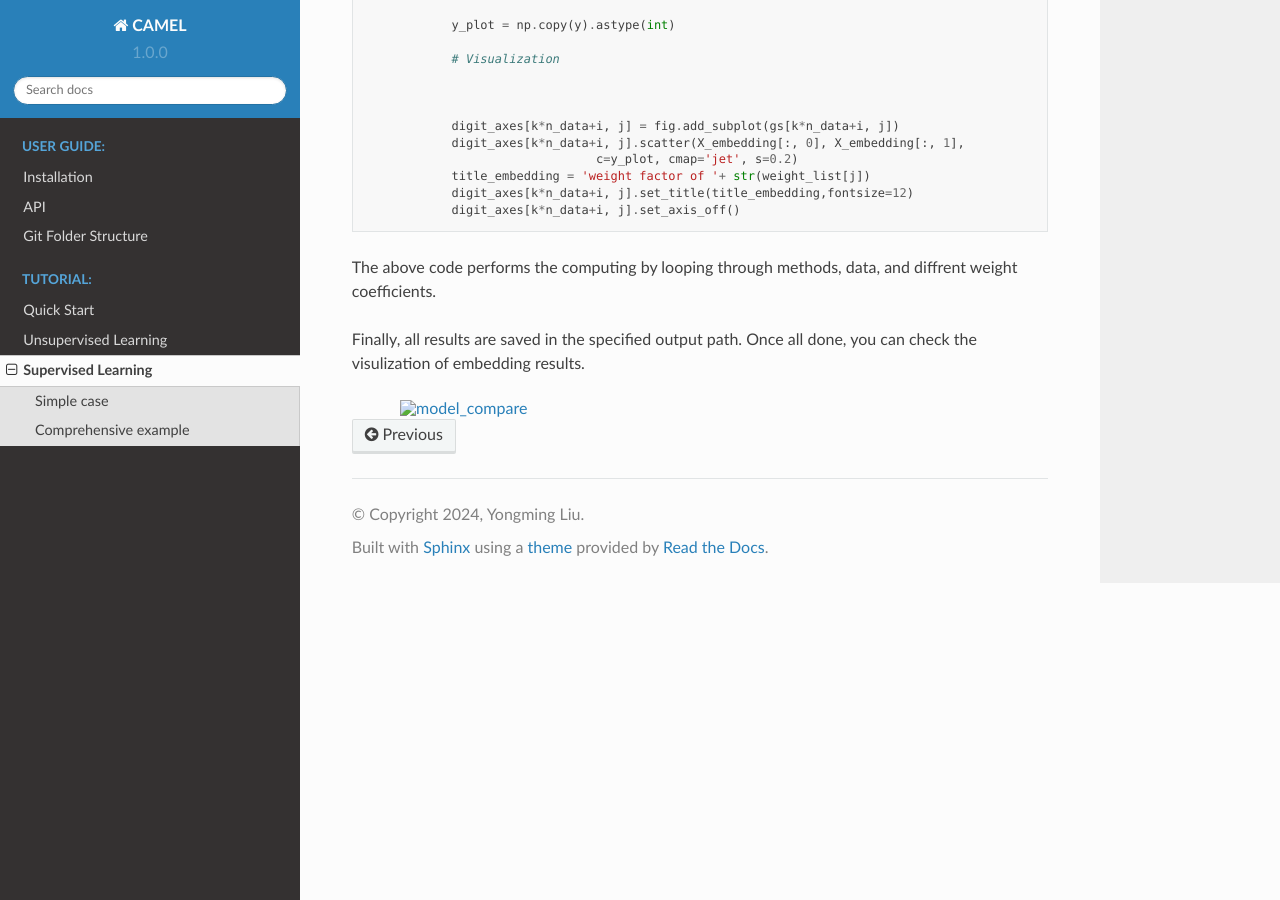
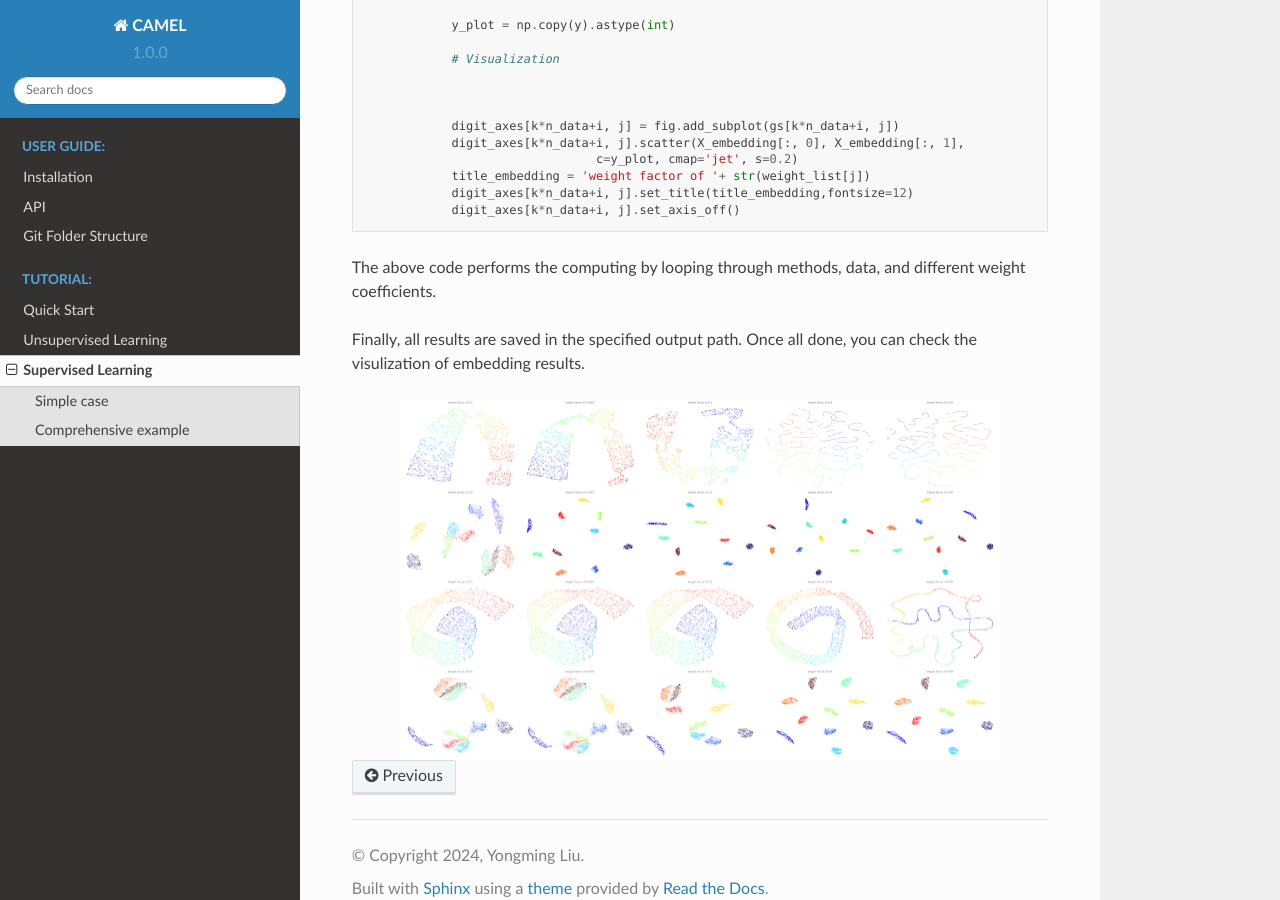
Before and after one commit to ymlasu/CAMEL, a Sphinx documentation site: the page built from docs/source/supervised_learning.rst, in a window 1280 px wide and 900 px high, scrolled down 5621 px. Built offline with Sphinx 7.4.7 and the Read the Docs theme 2.0.0, drawn with Linux system fonts in a browser that asks for light colours; pages that are not in the unit, such as notebooks, are missing from menus.

Commit message:
docs update

```diff
--- a/docs/source/supervised_learning.rst
+++ b/docs/source/supervised_learning.rst
@@ -236,11 +236,11 @@
                 digit_axes[k*n_data+i, j].set_axis_off()
 
 
-The above code performs the computing by looping through methods, data, and diffrent weight coefficients.
+The above code performs the computing by looping through methods, data, and different weight coefficients.
 
 Finally, all results are saved in the specified output path. Once all done, you can check the visulization of embedding results.
 
 .. image:: ../supervised_model_compare.png
   :width: 600
-  :alt: model_compare
+  :alt: supervised_model_compare
   :align: center
```
Also changed, not shown: docs/supervised_model_compare.png (added), 1 other file.
